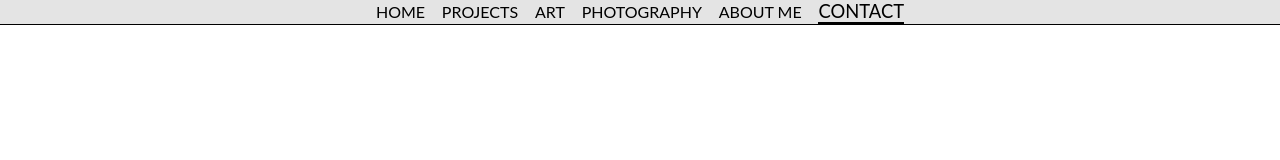
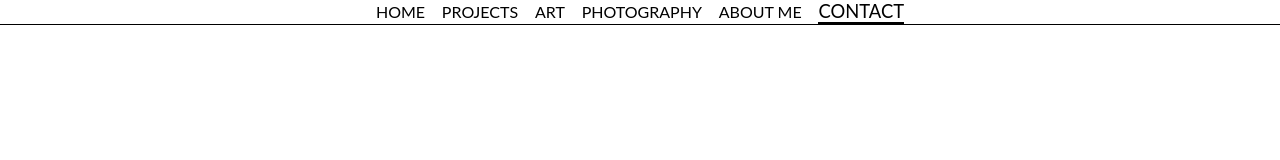
Before and after one commit to angy000/AngelicaIanoviciArchitecture, a plain HTML site: page contact/contact.html in a window 1280 px wide. Drawn offline with Linux system fonts and the light colour scheme.

Commit message:
Navbar change
color from grey to white

```diff
--- a/contact/style_contact.css
+++ b/contact/style_contact.css
@@ -44,6 +44,6 @@ body {
   flex-direction: row;
   flex-wrap: wrap;
   width: 100vw;
-  background-color: rgb(228, 228, 228);
+  background-color: rgb(255, 255, 255);
   z-index: 2;
 }
```
